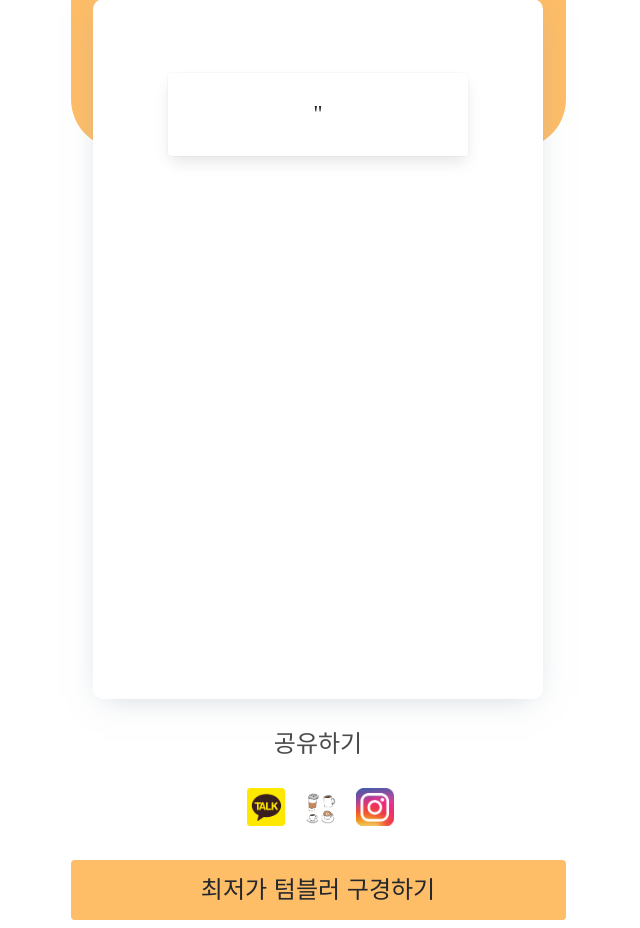
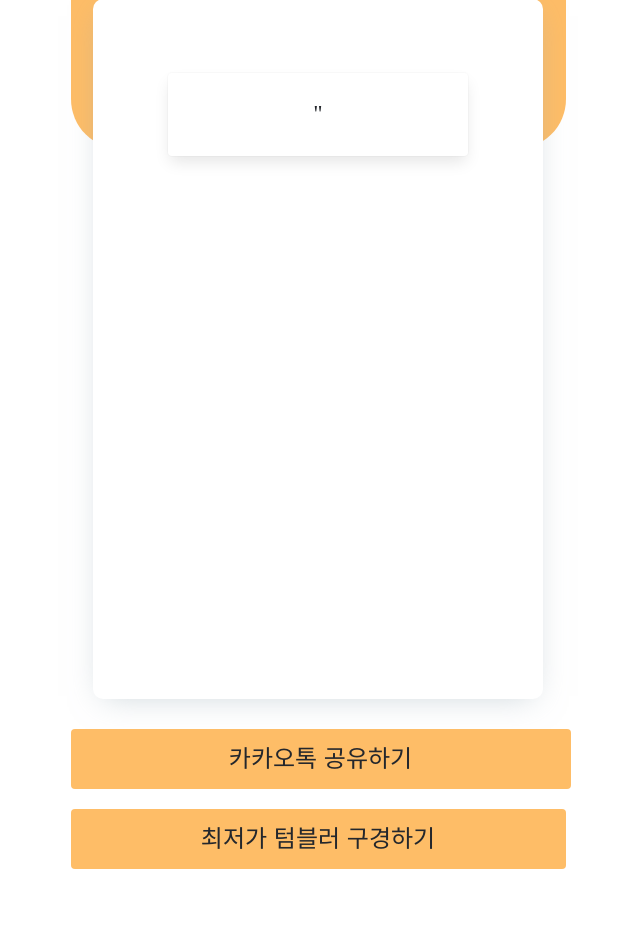
Before and after one commit to helloJihyun/my-tumblr, a Flask app: template templates/result.html in a window 1280 px wide. Shown: the part 351-1279 px from the top of the page, without its empty margins (322-962 px from the left). After the commit the page ends 1220 px from the top, so only its background shows below. Run offline with Flask 2, Linux system fonts and the light colour scheme; the template is opened without the code that fills it, so the values that code supplies are empty; some libraries are stand-ins or nearby versions; some web fonts are replaced.

Commit message:
result 페이지 카톡공유 CSS 수정

```diff
--- a/templates/result.html
+++ b/templates/result.html
@@ -16,6 +16,12 @@
     <style>
         * {
             color: #24272c;
+            font-family: 'NEXON Lv1 Gothic OTF';
+        }
+
+        body {
+            margin: 0;
+            padding: 0;
         }
         @font-face {
             font-family: 'KCC-eunyoung';
@@ -79,6 +85,7 @@
             border-radius: 10px;
             margin-bottom: 30px;
             background-color: white;
+            overflow:auto;
 
         }
 
@@ -97,12 +104,10 @@
         .share-list-btn {
             border: 0;
             background-color: white;
-            width: 50px;
-            height: 50px;
         }
 
         .button {
-            margin: 25px auto;
+            margin: 10px auto;
             border: 0px;
             color: #24272c;
             background-color: #FEBD67;
@@ -225,18 +230,9 @@
                 </div>
 
                 <div class="share">
-                    <h4 class="subtitle is-4">
-                        공유하기
-                    </h4>
                     <div class="share-list">
-                        <button class="share-list-btn" id="kakao-link-btn">
-                            <img src="/static/image/kakao.png">
-                        </button>
-                        <button class="share-list-btn">
-                            <img src="/static/image/coffee.png">
-                        </button>
-                        <button class="share-list-btn">
-                            <img src="/static/image/instagram.png">
+                        <button class="button is-large is-fullwidth" id="kakao-link-btn">
+                            카카오톡 공유하기
                         </button>
                     </div>
 
```
